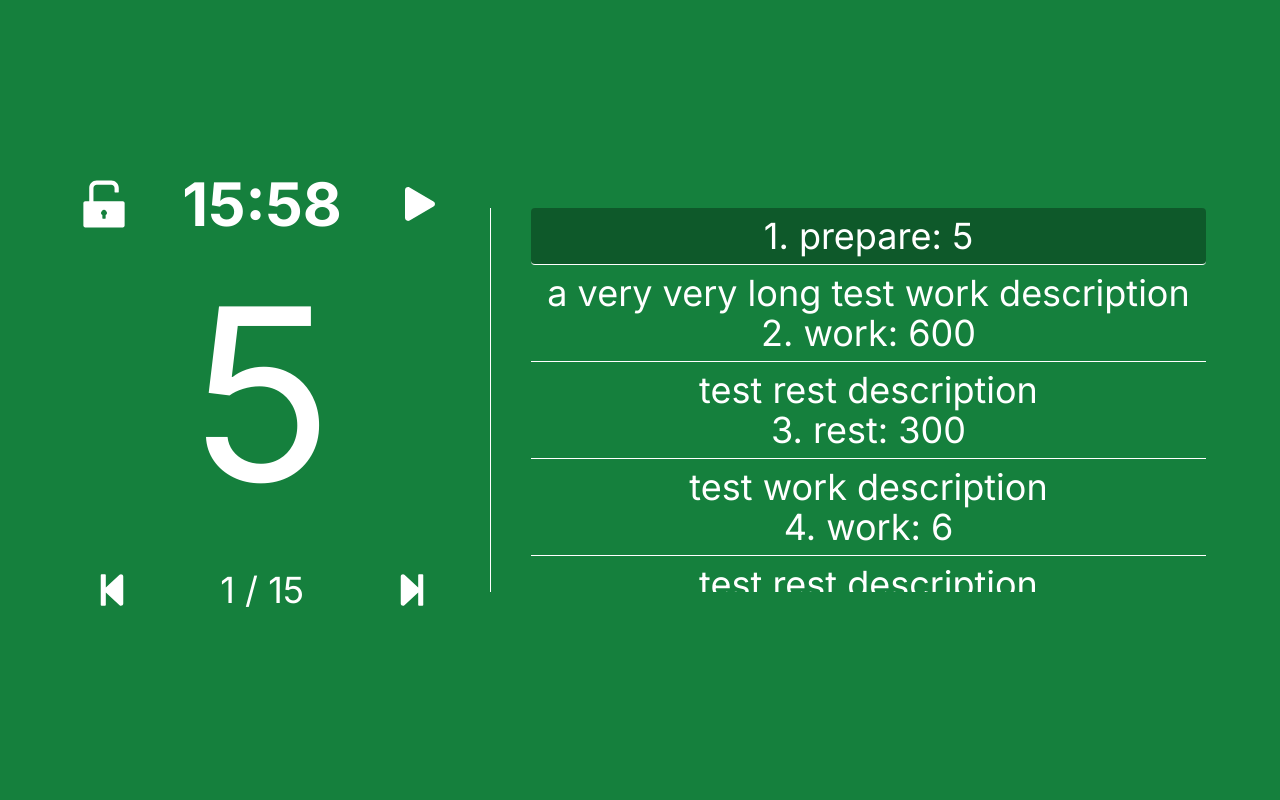
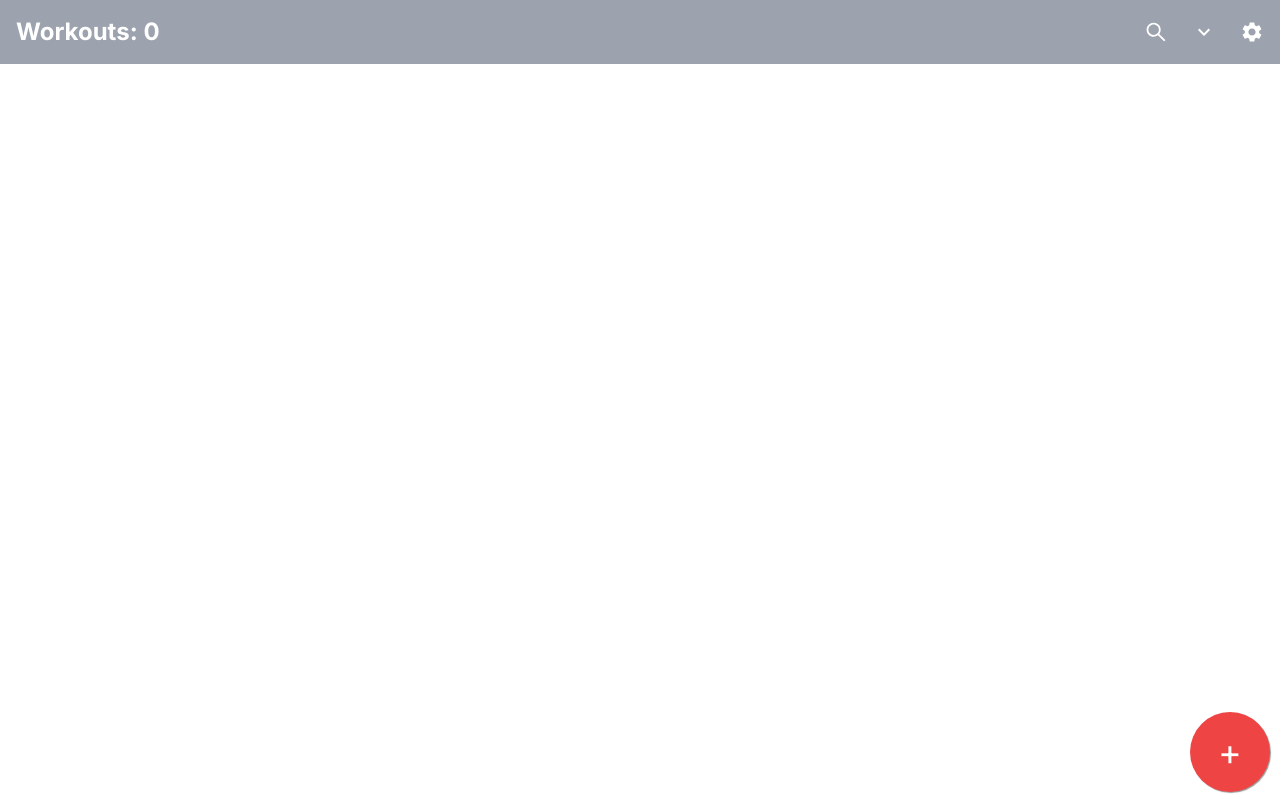
Before and after one commit to Lewisjohnward/tabata-timer, a Next.js app: page / in a window 1280 px wide. Built offline with nearby package versions, Linux system fonts and the light colour scheme.

Commit message:
set default page as home

```diff
--- a/src/app/page.tsx
+++ b/src/app/page.tsx
@@ -6,7 +6,7 @@ import Home from "./pages/home";
 import { Workout } from "./types/Workout";
 
 export default function Page() {
-  const [view, setView] = useState("workout");
+  const [view, setView] = useState("home");
   const [workouts, setWorkouts] = useState<never | Workout[]>([]);
   const [activeWorkout, setActiveWorkout] = useState<Workout>();
 
```
